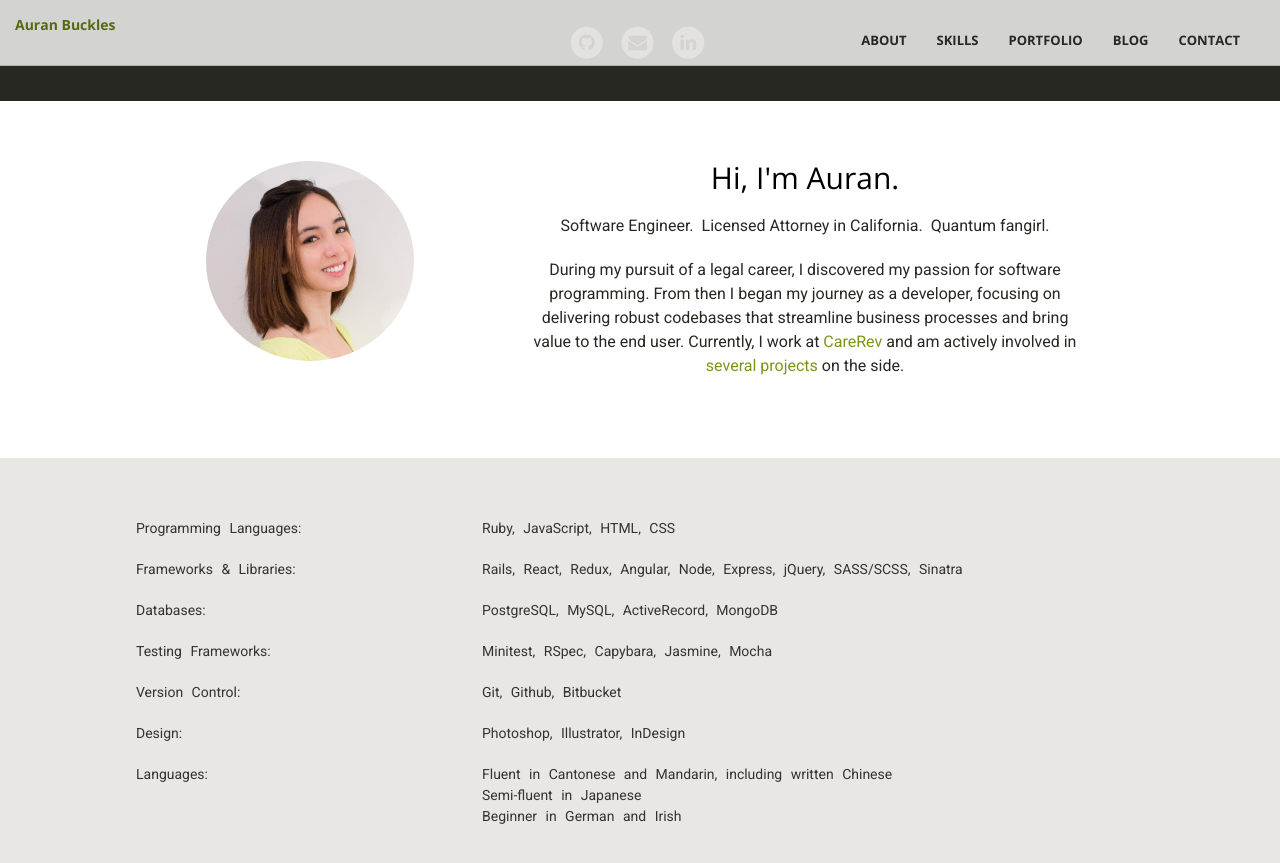
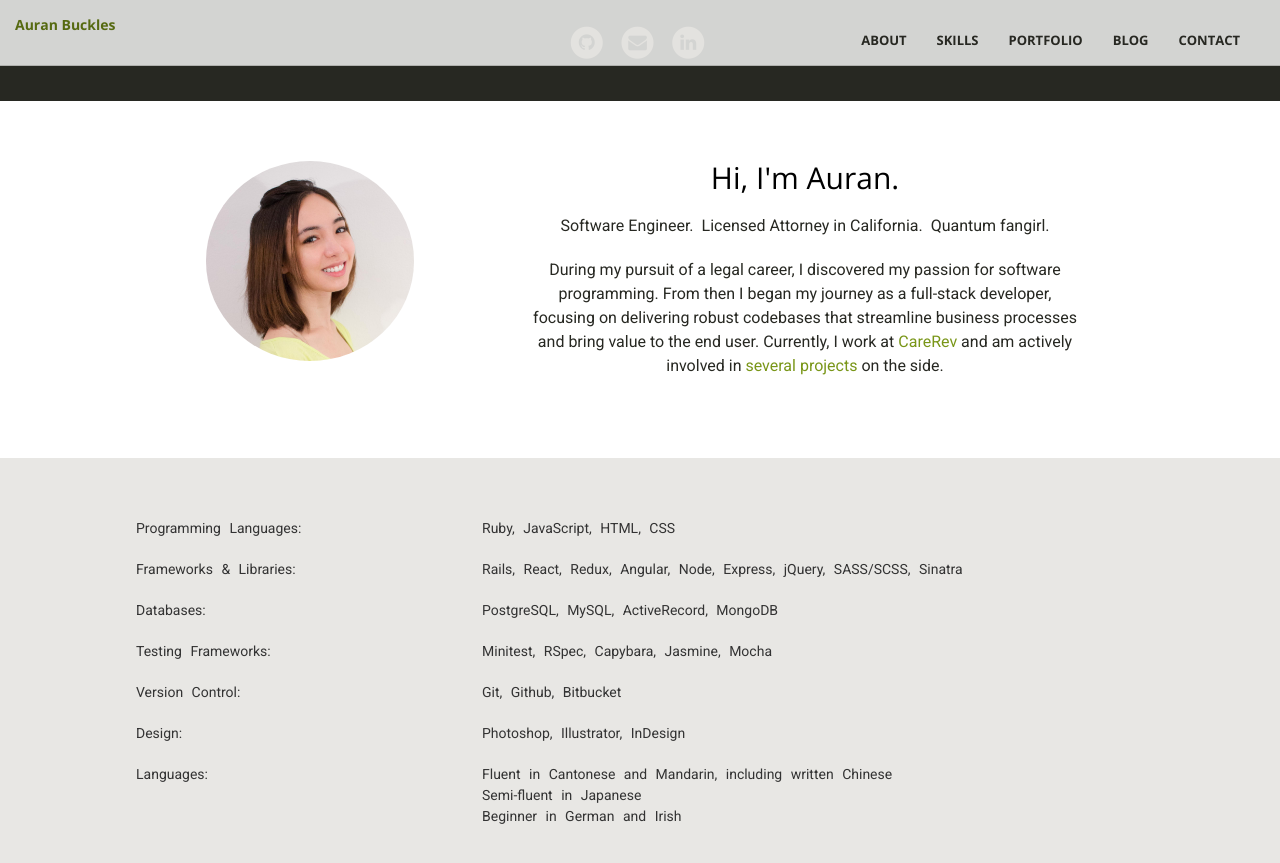
Before and after one commit to auranbuckles/auranbuckles, a Jekyll site: the page built from index.html, in a window 1280 px wide and 900 px high, scrolled down 679 px. Shown: the top 863 px of the window. Built offline with Jekyll 4.4.1, drawn with Linux system fonts in a browser that asks for light colours; nearby versions of some CDN libraries.

Commit message:
verbiage

```diff
--- a/_includes/about.html
+++ b/_includes/about.html
@@ -11,7 +11,7 @@
           <div class="container-right">
             <h2 class="section-heading">Hi, I'm Auran.</h2>
             <p class="text-faded">Software Engineer.&nbsp&nbspLicensed Attorney in California.&nbsp&nbspQuantum fangirl.</p>
-            <p class="text-faded">During my pursuit of a legal career, I discovered my passion for software programming. From then I began my journey as a developer, focusing on delivering robust codebases that streamline business processes and bring value to the end user. Currently, I work at <a href="https://www.carerev.com/" target="_blank">CareRev</a> and am actively involved in <a class="page-scroll" href="#portfolio">several projects</a> on the side.</p>
+            <p class="text-faded">During my pursuit of a legal career, I discovered my passion for software programming. From then I began my journey as a full-stack developer, focusing on delivering robust codebases that streamline business processes and bring value to the end user. Currently, I work at <a href="https://www.carerev.com/" target="_blank">CareRev</a> and am actively involved in <a class="page-scroll" href="#portfolio">several projects</a> on the side.</p>
           </div>
         </div>
       </div>
```
